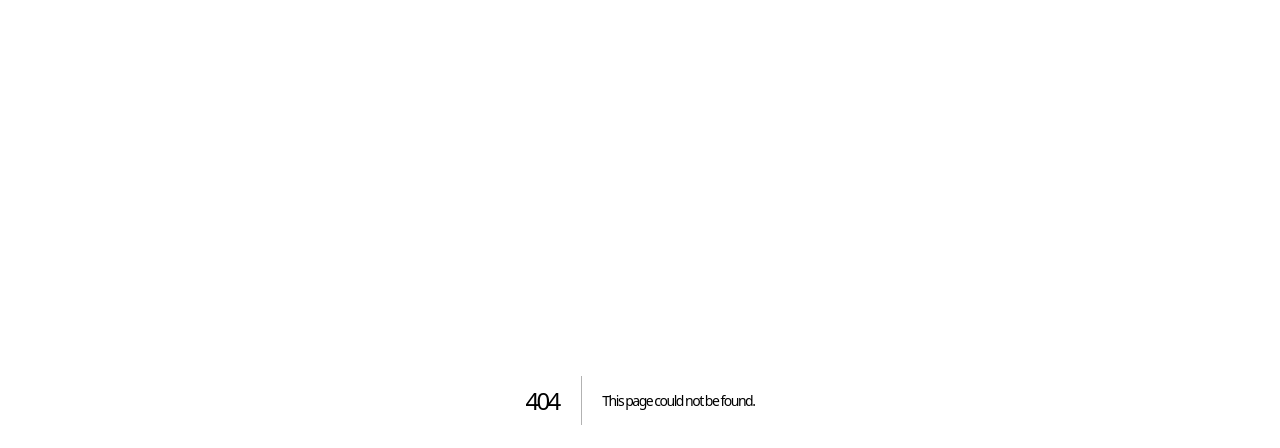
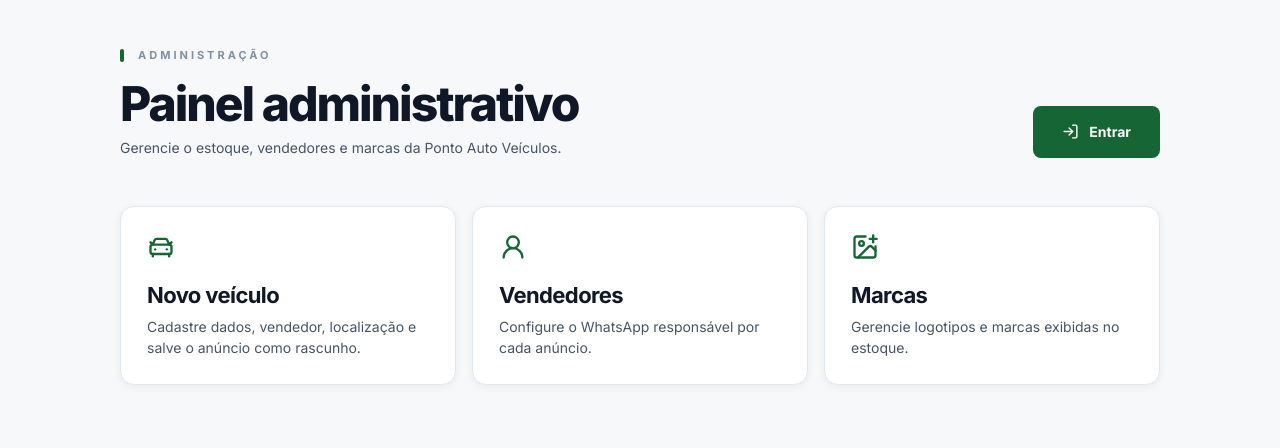
Before and after one commit to eumodesto/veiculow, a Next.js app: page /admin in a window 1280 px wide. Before the commit this address had no page. Shown: the top 448 px of the page. Built offline with nearby package versions, Linux system fonts and the light colour scheme; no server answers.

Commit message:
feat: cria painel administrativo inicial

```diff
--- /dev/null
+++ b/app/admin/page.tsx
@@ -0,0 +1,19 @@
+"use client";
+
+import { useEffect, useMemo, useState } from "react";
+import { CarFront, ImagePlus, LogIn, UserRound } from "lucide-react";
+import { createSupabaseBrowserClient } from "@/lib/supabase/client";
+import "../globals.css";
+
+export default function AdminDashboardPage() {
+  const hasConfig = Boolean(process.env.NEXT_PUBLIC_SUPABASE_URL && process.env.NEXT_PUBLIC_SUPABASE_PUBLISHABLE_KEY);
+  const supabase = useMemo(() => hasConfig ? createSupabaseBrowserClient() : null, [hasConfig]);
+  const [email, setEmail] = useState<string | null>(null);
+
+  useEffect(() => {
+    if (!supabase) return;
+    void supabase.auth.getUser().then(({ data }) => setEmail(data.user?.email ?? null));
+  }, [supabase]);
+
+  return <main className="admin-page"><div className="admin-shell"><header className="admin-header"><div><span className="eyebrow"><span /> ADMINISTRAÇÃO</span><h1>Painel administrativo</h1><p>Gerencie o estoque, vendedores e marcas da Ponto Auto Veículos.</p></div>{email ? <span className="admin-user"><UserRound size={16} /> {email}</span> : <a className="button button-primary" href="/admin/login"><LogIn size={17} /> Entrar</a>}</header><section className="admin-grid"><a className="admin-card admin-card-link" href="/admin/veiculos/novo"><CarFront size={28} color="var(--brand)" /><h2>Novo veículo</h2><p>Cadastre dados, vendedor, localização e salve o anúncio como rascunho.</p></a><a className="admin-card admin-card-link" href="/admin/vendedores"><UserRound size={28} color="var(--brand)" /><h2>Vendedores</h2><p>Configure o WhatsApp responsável por cada anúncio.</p></a><a className="admin-card admin-card-link" href="/admin/marcas"><ImagePlus size={28} color="var(--brand)" /><h2>Marcas</h2><p>Gerencie logotipos e marcas exibidas no estoque.</p></a></section></div></main>;
+}
--- a/app/globals.css
+++ b/app/globals.css
@@ -122,6 +122,12 @@ h2 { font-size:36px; line-height:1.15; letter-spacing:-1.5px; }
 .admin-form .button { min-height:48px; }
 .admin-status { margin-top:16px; color:var(--brand); font-size:13px; }
 .admin-empty { margin:18px 0 0; color:var(--muted); }
+.admin-grid { display:grid; grid-template-columns:repeat(3,minmax(0,1fr)); gap:16px; }
+.admin-card-link { display:block; color:inherit; text-decoration:none; transition:transform .2s ease, box-shadow .2s ease; }
+.admin-card-link:hover { transform:translateY(-2px); box-shadow:0 18px 36px rgba(16,39,58,.12); }
+.admin-card-link h2 { margin-top:18px; }
+.admin-card-link p { margin-top:8px; color:var(--muted); line-height:1.5; font-size:14px; }
+.admin-user { display:inline-flex; align-items:center; gap:8px; color:var(--brand-dark); font-size:14px; font-weight:700; }
 .admin-login-shell { max-width:560px; }
 .admin-back-link { display:inline-block; margin-top:18px; color:var(--brand-dark); font-weight:700; }
 .brand-admin-list { display:grid; gap:10px; margin-top:20px; }
@@ -186,6 +192,7 @@ h2 { font-size:36px; line-height:1.15; letter-spacing:-1.5px; }
   .admin-header { align-items:flex-start; flex-direction:column; }
   .admin-header h1 { font-size:36px; }
   .admin-header .button { width:auto; }
+  .admin-grid { grid-template-columns:1fr; }
   .admin-card { padding:18px; }
   .admin-form,.seller-form,.vehicle-form { grid-template-columns:1fr; }
   .brand-admin-active { display:none; }
```
